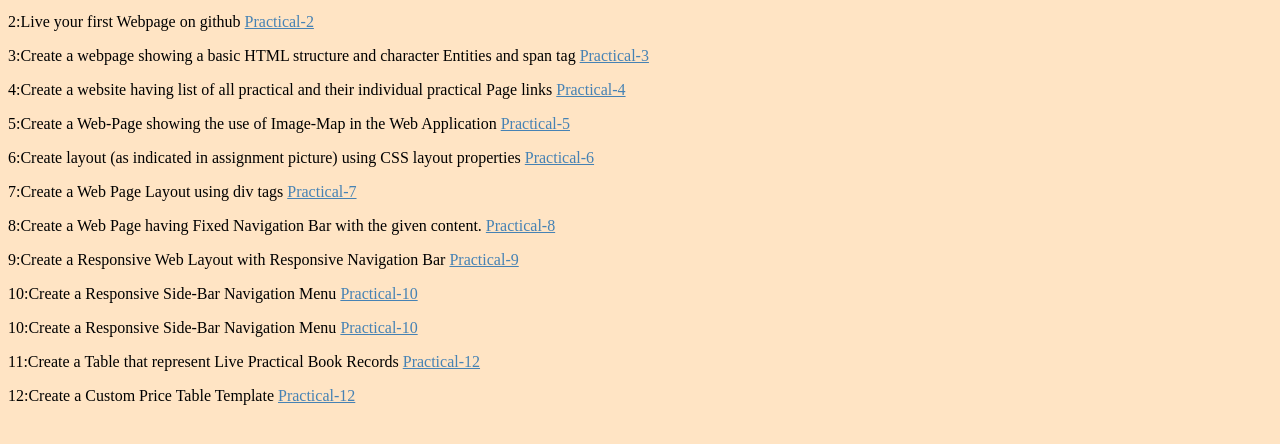
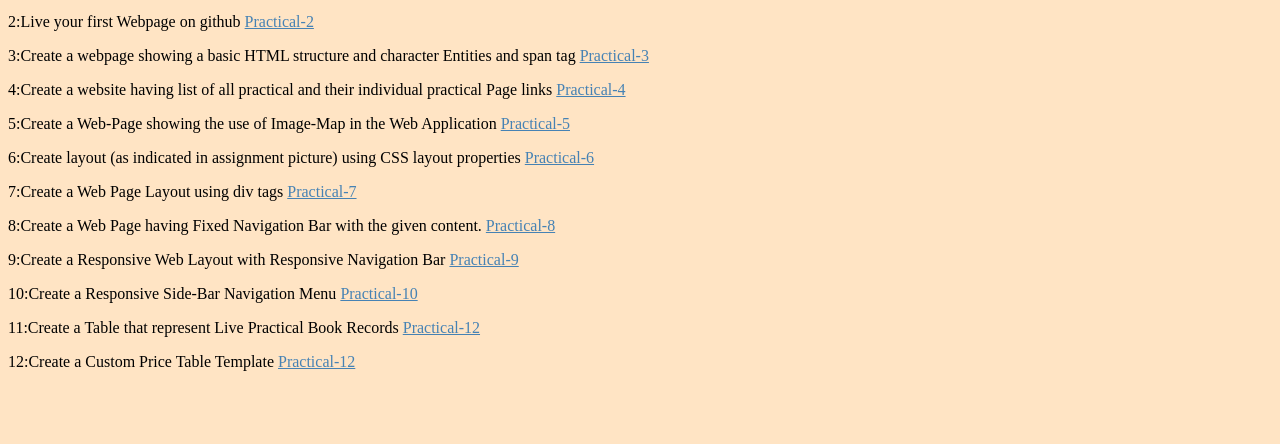
Before and after one commit to atulsingh029/fullstack, a plain HTML site: page web.html in a window 1280 px wide. Shown: the part 282-726 px from the top of the page. Drawn offline with Linux system fonts and the light colour scheme.

Commit message:
p-11 and p-12

```diff
--- a/web.html
+++ b/web.html
@@ -51,8 +51,6 @@
                         style="color: steelblue">Practical-9</a><br></p>
         <p> 10:Create a Responsive Side-Bar Navigation Menu <a href="practical-10.html" target="_blank"
                         style="color: steelblue">Practical-10</a><br></p>
-        <p> 10:Create a Responsive Side-Bar Navigation Menu <a href="practical-10.html" target="_blank"
-                        style="color: steelblue">Practical-10</a><br></p>
         <p> 11:Create a Table that represent Live Practical Book Records <a href="practical-11.html" target="_blank"
                         style="color: steelblue">Practical-12</a><br></p>
         <p> 12:Create a Custom Price Table Template <a href="practical-12.html" target="_blank"
```
